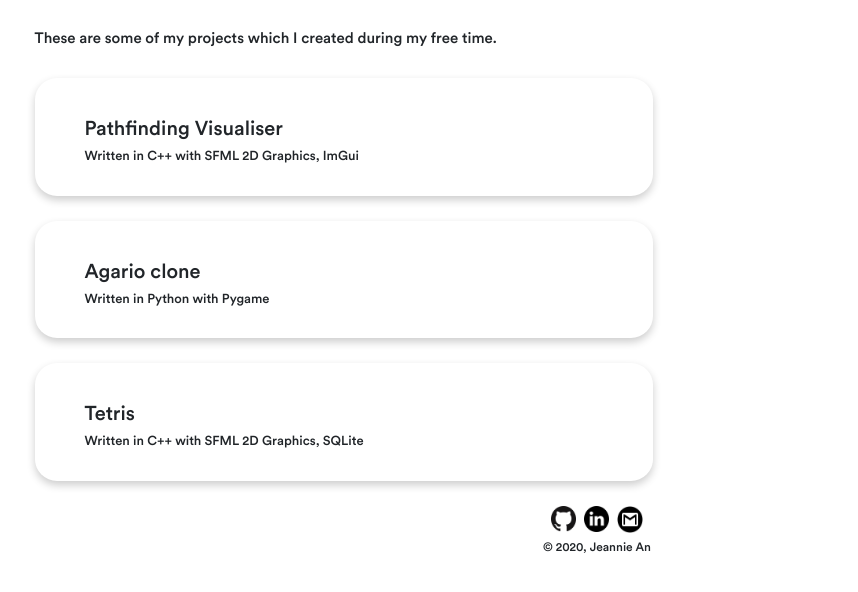
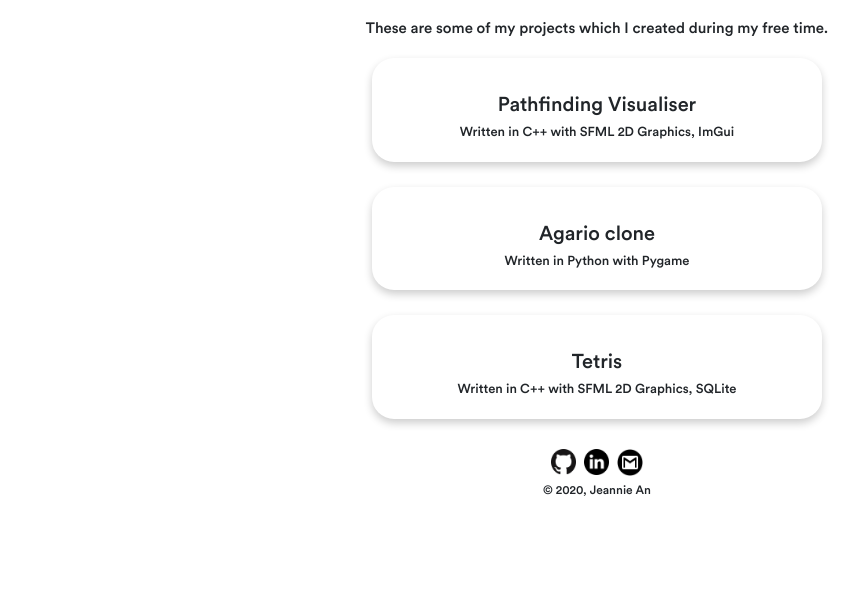
Before and after one commit to beannie-j/blog-website, a Flask app: page /projects in a window 1280 px wide. Shown: the part 46-638 px from the top of the page, without its empty margins (43-901 px from the left). Run offline with Flask 2, Linux system fonts and the light colour scheme; some libraries are stand-ins or nearby versions.

Commit message:
added cards to projects page

```diff
--- a/flaskr/static/style.css
+++ b/flaskr/static/style.css
@@ -138,8 +138,8 @@ h2 {
 }
 
 .footer-wrap {
-    /* padding-bottom: 2.5rem; */
     text-align: center;
+    margin-top: 3rem;
 }
 
 .profile-image {
@@ -176,6 +176,7 @@ h2 {
     text-align: center;
     margin-left: auto;
     margin-right: auto;
+    margin-top: 3.5rem;
 
 }
 
@@ -189,15 +190,20 @@ h2 {
 #card {
     box-shadow: 0 4px 8px 0 rgba(0,0,0,0.2);
     transition: 0.3s;
-    /* margin: 1rem 0rem; */
     border-radius: 2.2rem;
-    padding: 0.9rem 0rem 2rem 5rem;
+    /* padding: 0.9rem 0rem 2rem 5rem; */
     margin-bottom: 2.5rem;
-    width: 55%;
+    padding: 0.5rem 0rem 1rem 0rem;
+    text-align: center;
+    width: 40%;
+    margin-left: auto;
+    margin-right: auto;
+
 }
 
 #card:hover {
     box-shadow: 0 8px 16px 0 rgba(0,0,0,0.2);
+    /* box-shadow: 0 8px 16px 0 #02ce5e; */
 }
 
 .project-description {
@@ -205,5 +211,6 @@ h2 {
 }
 
 .projects-heading {
-    margin: 3rem 0rem;
+    margin: 2rem 0rem;
+    text-align: center;
 }
--- a/flaskr/templates/about.html
+++ b/flaskr/templates/about.html
@@ -4,11 +4,6 @@
     <img class="profile-image" src="./static/img/profile_photo.jpg" alt="profile image" width=33% height=33%>
     <h1 class="hi">Hi there!<span class="wave">👋</span></h1>
     <div class="intro-description">My name is Jeannie and I am a  </div>
-    <!-- <button id="download-cv-button" type="button">
-        <a class="cv-download-link" href="./static/media/Jeannie_An_CV.pdf" download="Resume_Jeannie_An">
-        DOWNLOAD CV
-        </a>
-    </button> -->
     <a href="./static/media/Jeannie_An_CV.pdf" download id="download-cv-button">DOWNLOAD CV</a>
 </div>
 {% endblock content %}
--- a/flaskr/templates/projects.html
+++ b/flaskr/templates/projects.html
@@ -1,6 +1,7 @@
 {% extends "layout.html" %}
 {% block content %}
     <h2 class="projects-heading">These are some of my projects which I created during my free time. </h2>
+    <div class="card-container">
     {% for post in posts %}
         <div id="card">
             <h1 class="project-name">{{ post.title }}</h1>
@@ -8,4 +9,5 @@
             <p class="project-content">{{ post.content }}</p>
         </div>
     {% endfor %}
+    </div>
 {% endblock content %}
```
